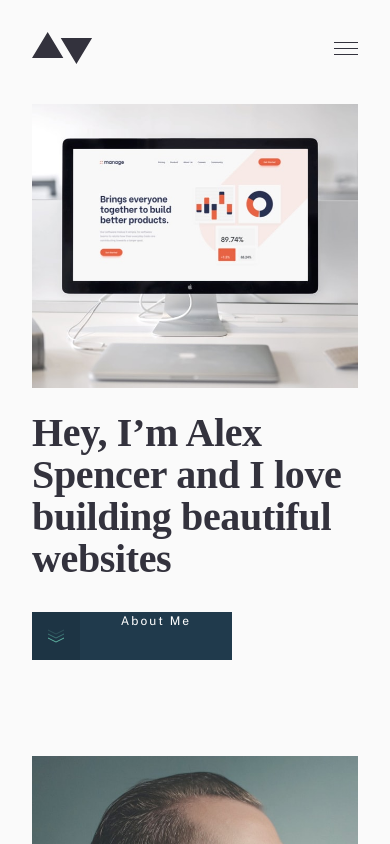
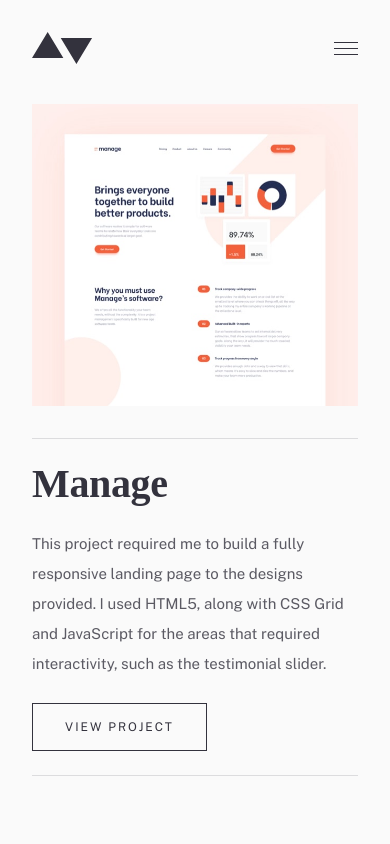
Before and after one commit to Shaimaa01/minimalist-portfolio-website, a React (Vite) app: page /portfolio in a window 390 px wide. Shown: the top 844 px of the page. Built offline with nearby package versions, Linux system fonts and the light colour scheme; a web font is replaced by a local one.

Commit message:
feat(portfolio): build mobile layout

```diff
--- a/package.json
+++ b/package.json
@@ -17,6 +17,7 @@
     "@tailwindcss/vite": "^4.1.11",
     "react": "^19.1.0",
     "react-dom": "^19.1.0",
+    "react-router-dom": "^7.8.2",
     "tailwindcss": "^4.1.11"
   },
   "devDependencies": {
--- a/src/App.tsx
+++ b/src/App.tsx
@@ -2,15 +2,22 @@
 import { HomePage } from "./pages/HomePage";
 import { ContactCTA } from "@/components/ContactCTA";
 import { Footer } from "@/components/Footer";
+import { PortfolioPage } from "./pages/PortfolioPage";
+import { BrowserRouter, Routes, Route } from "react-router-dom";
 
 function App() {
   return (
-    <div className="bg-[#FAFAFA]">
+    <BrowserRouter>
       <Header />
-      <HomePage />
-      <ContactCTA />
+      <main className="bg-VeryLightGray">
+        <Routes>
+          <Route path="/" element={<HomePage />} />
+          <Route path="/portfolio" element={<PortfolioPage />} />
+        </Routes>
+        <ContactCTA />
+      </main>
       <Footer />
-    </div>
+    </BrowserRouter>
   );
 }
 
--- a/src/components/ContactCTA.tsx
+++ b/src/components/ContactCTA.tsx
@@ -1,6 +1,6 @@
 export const ContactCTA = () => {
   return (
-    <section className="mt-[115px] flex flex-col items-center justify-center gap-[40px] lg:justify-between px-[32px] lg:px-[165px] text-center md:mt-[96px] lg:mt-[150px] md:flex-row md:px-[39px] md:text-left">
+    <section className="mt-[115px] flex flex-col items-center justify-center gap-[40px] px-[32px] text-center md:mt-[96px] md:flex-row md:px-[39px] md:text-left lg:mt-[150px] lg:justify-between lg:px-[165px]">
       <h3 className="text-GrayishDarkBlue text-[40px] leading-[42px] font-bold tracking-[-0.36px] lg:max-w-[350px]">
         Interested in doing a project together?
       </h3>
--- a/src/components/Footer.tsx
+++ b/src/components/Footer.tsx
@@ -5,11 +5,11 @@
 
 export const Footer = () => {
   return (
-    <footer className="bg-GrayishDarkBlue mt-[80px] lg:mt-[150px] flex flex-col items-center gap-[40px] py-[56px] text-white md:mt-[96px] md:flex-row md:justify-between md:px-[39px] lg:px-[165px] md:py-[24px]">
-      <div className="flex flex-col gap-[40px] lg:gap-[48px] md:flex-row">
+    <footer className="bg-GrayishDarkBlue mt-[80px] flex flex-col items-center gap-[40px] py-[56px] text-white md:mt-[96px] md:flex-row md:justify-between md:px-[39px] md:py-[24px] lg:mt-[150px] lg:px-[165px]">
+      <div className="flex flex-col gap-[40px] md:flex-row lg:gap-[48px]">
         <img src={logoWhite} alt="Company logo" />
 
-        <ul className="flex flex-col items-center gap-[32px] lg:gap-[43px] text-[12px] tracking-[2px] md:flex-row uppercase">
+        <ul className="flex flex-col items-center gap-[32px] text-[12px] tracking-[2px] uppercase md:flex-row lg:gap-[43px]">
           <li>
             <a href="/">Home</a>
           </li>
--- a/src/components/Header.tsx
+++ b/src/components/Header.tsx
@@ -3,12 +3,12 @@
 
 export const Header = () => {
   return (
-    <header className="flex items-center justify-between px-[32px] pt-[32px] pb-[40px] md:px-[39px] lg:px-[165px] md:pt-[64px]  md:pb-[47px] lg:pb-[54px]">
+    <header className="bg-VeryLightGray flex items-center justify-between px-[32px] pt-[32px] pb-[40px] md:px-[39px] md:pt-[64px] md:pb-[47px] lg:px-[165px] lg:pb-[54px]">
       <img src={logo} alt="Company logo" />
       <img src={hamburgerIcon} alt="Menu button" className="md:hidden" />
 
       <nav className="hidden md:block">
-        <ul className="text-GrayishDarkBlue  flex items-center gap-[43px] text-[12px] tracking-[2px] uppercase">
+        <ul className="text-GrayishDarkBlue flex items-center gap-[43px] text-[12px] tracking-[2px] uppercase">
           <li>
             <a href="/" className="hover:text-SlightlyDesaturatedCyan">
               Home
--- a/src/pages/HomePage.tsx
+++ b/src/pages/HomePage.tsx
@@ -3,9 +3,9 @@
 
 export const HomePage = () => {
   return (
-    <main className="px-[32px] md:px-[39px] lg:px-[165px]">
+    <section className="px-[32px] md:px-[39px] lg:px-[165px]">
       <HeroSection />
       <AboutSection />
-    </main>
+    </section>
   );
 };
--- /dev/null
+++ b/src/pages/PortfolioPage.tsx
@@ -0,0 +1,5 @@
+import { ProjectList } from "./portfolio/ProjectList";
+
+export const PortfolioPage = () => {
+  return <ProjectList />;
+};
--- a/src/pages/home/AboutSection.tsx
+++ b/src/pages/home/AboutSection.tsx
@@ -1,10 +1,11 @@
 import profileImageMobile from "@/assets/images/homepage/mobile/image-homepage-profile@2x.jpg";
 import profileImageTablet from "@/assets/images/homepage/tablet/image-homepage-profile@2x.jpg";
 import profileImageDesktop from "@/assets/images/homepage/desktop/image-homepage-profile@2x.jpg";
+import { Link } from "react-router-dom";
 
 export const AboutSection = () => {
   return (
-    <section className="mt-[96px] lg:mt-[150px] md:flex md:justify-between md:gap-[69px] xl:gap-[125px]">
+    <section className="mt-[96px] md:flex md:justify-between md:gap-[69px] lg:mt-[150px] xl:gap-[125px]">
       <picture>
         <source media="(min-width: 1280px)" srcSet={profileImageDesktop} />
         <source media="(min-width: 768px)" srcSet={profileImageTablet} />
@@ -12,15 +13,15 @@
         <img
           src={profileImageMobile}
           alt="Portrait of Alex Spencer"
-          className="h-full w-full object-cover md:min-w-[281px] xl:min-w-[540px] "
+          className="h-full w-full object-cover md:min-w-[281px] xl:min-w-[540px]"
         />
       </picture>
 
-      <div className="border-GrayishDarkBlue/15 mt-[32px] border-y pt-[32px] pb-[51px] md:mt-0 md:h-[600px] ">
+      <div className="border-GrayishDarkBlue/15 mt-[32px] border-y pt-[32px] pb-[51px] md:mt-0 md:h-[600px]">
         <h2 className="text-GrayishDarkBlue text-[40px] leading-[42px] font-bold tracking-[-0.36px]">
           About Me
         </h2>
-        <p className="text-GrayishDarkBlue/80 mt-[28px] text-[16px] leading-[30px] ">
+        <p className="text-GrayishDarkBlue/80 mt-[28px] text-[16px] leading-[30px]">
           I’m a junior front-end developer looking for a new role in an exciting
           company. I focus on writing accessible HTML, using modern CSS
           practices and writing clean JavaScript. When writing JavaScript code,
@@ -30,9 +31,18 @@
           outdoors. I love being out in nature whether that’s going for a walk,
           run or cycling. I’d love you to check out my work.
         </p>
-        <button className="border-GrayishDarkBlue text-GrayishDarkBlue mt-[24px] flex h-[48px] w-[202px] items-center justify-center border text-[12px] tracking-[2px] uppercase">
+        <Link
+          to="/portfolio"
+          onClick={() => {
+            window.scrollTo({
+              top: 0,
+              behavior: "instant",
+            });
+          }}
+          className="border-GrayishDarkBlue text-GrayishDarkBlue mt-[24px] flex h-[48px] w-[202px] items-center justify-center border text-[12px] tracking-[2px] uppercase"
+        >
           Go to Portfolio
-        </button>
+        </Link>
       </div>
     </section>
   );
--- a/src/pages/home/HeroSection.tsx
+++ b/src/pages/home/HeroSection.tsx
@@ -7,18 +7,17 @@
   return (
     <section className="relative">
       <picture>
-         <source media="(min-width: 1024px)" srcSet={heroImageDesktop} />
-        <source media="(min-width: 768px)"  srcSet={heroImageTablet} />
-
+        <source media="(min-width: 1024px)" srcSet={heroImageDesktop} />
+        <source media="(min-width: 768px)" srcSet={heroImageTablet} />
 
         <img
           src={heroImageMobile}
           alt="Portfolio preview on a monitor"
-          className="w-full "
+          className="w-full"
         />
       </picture>
-      <div className="bg-VeryLightGray bottom-0 md:absolute md:h-[278px] lg:h-[357px] md:w-[514px] lg:w-[445px]">
-        <h1 className="text-GrayishDarkBlue pt-[24px] text-[40px] lg:text-[50px] lg:leading-[50px] leading-[42px] font-bold tracking-[-0.36px] lg:tracking-[-0.45px] md:pt-[56px] md:pr-[56px]">
+      <div className="bg-VeryLightGray bottom-0 md:absolute md:h-[278px] md:w-[514px] lg:h-[357px] lg:w-[445px]">
+        <h1 className="text-GrayishDarkBlue pt-[24px] text-[40px] leading-[42px] font-bold tracking-[-0.36px] md:pt-[56px] md:pr-[56px] lg:text-[50px] lg:leading-[50px] lg:tracking-[-0.45px]">
           Hey, I’m Alex Spencer and I love building beautiful websites
         </h1>
         <button className="bg-DarkBlue mt-[32px] flex h-[48px] w-[200px] cursor-pointer md:mt-[48px]">
--- /dev/null
+++ b/src/pages/portfolio/ProjectCard.tsx
@@ -0,0 +1,32 @@
+type ProjectCardProps = {
+  imageUrl: string;
+  title: string;
+  description: string;
+};
+
+export const ProjectCard = ({
+  imageUrl,
+  title,
+  description,
+}: ProjectCardProps) => {
+  return (
+    <div className="flex flex-col gap-[32px]">
+      <img
+        src={imageUrl}
+        alt={`${title} project screenshot`}
+        className="w-full"
+      />
+      <div className="border-GrayishDarkBlue/15 flex flex-col gap-[24px] border-y py-[24px]">
+        <h2 className="text-GrayishDarkBlue text-[40px] leading-[42px] font-bold tracking-[-0.36px]">
+          {title}
+        </h2>
+        <p className="text-GrayishDarkBlue/80 text-[15px] leading-[30px]">
+          {description}
+        </p>
+        <button className="border-GrayishDarkBlue text-GrayishDarkBlue  flex h-[48px] w-[175px] items-center justify-center border text-[12px] tracking-[2px] uppercase">
+          View Project
+        </button>
+      </div>
+    </div>
+  );
+};
--- /dev/null
+++ b/src/pages/portfolio/ProjectList.tsx
@@ -0,0 +1,47 @@
+import { ProjectCard } from "./ProjectCard";
+import manageImg from "@/assets/images/portfolio/mobile/image-portfolio-manage@2x.jpg";
+import bookmarkImg from "@/assets/images/portfolio/mobile/image-portfolio-bookmark@2x.jpg";
+import insureImg from "@/assets/images/portfolio/mobile/image-portfolio-insure@2x.jpg";
+import fyloImg from "@/assets/images/portfolio/mobile/image-portfolio-fylo@2x.jpg";
+
+const projects = [
+  {
+    imageUrl: manageImg,
+    title: "Manage",
+    description:
+      "This project required me to build a fully responsive landing page to the designs provided. I used HTML5, along with CSS Grid and JavaScript for the areas that required interactivity, such as the testimonial slider.",
+  },
+  {
+    imageUrl: bookmarkImg,
+    title: "Bookmark",
+    description:
+      "This project required me to build a fully responsive landing page to the designs provided. I used HTML5, along with CSS Grid and JavaScript for the areas that required interactivity, such as the features section.",
+  },
+  {
+    imageUrl: insureImg,
+    title: "Insure",
+    description:
+      "This was a small project which mostly consisted of HTML and CSS. I built a fully-responsive landing page. The only JavaScript this project required was to enable the toggling of the mobile navigation.",
+  },
+  {
+    imageUrl: fyloImg,
+    title: "Fylo",
+    description:
+      "This project was built in pure HTML and CSS. I had mobile and desktop designs to work to and built it so that it was fully-responsive. I took a mobile-first approach and used modern CSS like Flexbox and Grid for layout purposes.",
+  },
+];
+
+export const ProjectList = () => {
+  return (
+    <section className="flex flex-col gap-[72px] px-[32px] md:px-[39px] lg:px-[165px]">
+      {projects.map((project) => (
+        <ProjectCard
+          key={project.title}
+          imageUrl={project.imageUrl}
+          title={project.title}
+          description={project.description}
+        />
+      ))}
+    </section>
+  );
+};
```
Also changed, not shown: 1 other file (tests, documents, lock files or other folders).
